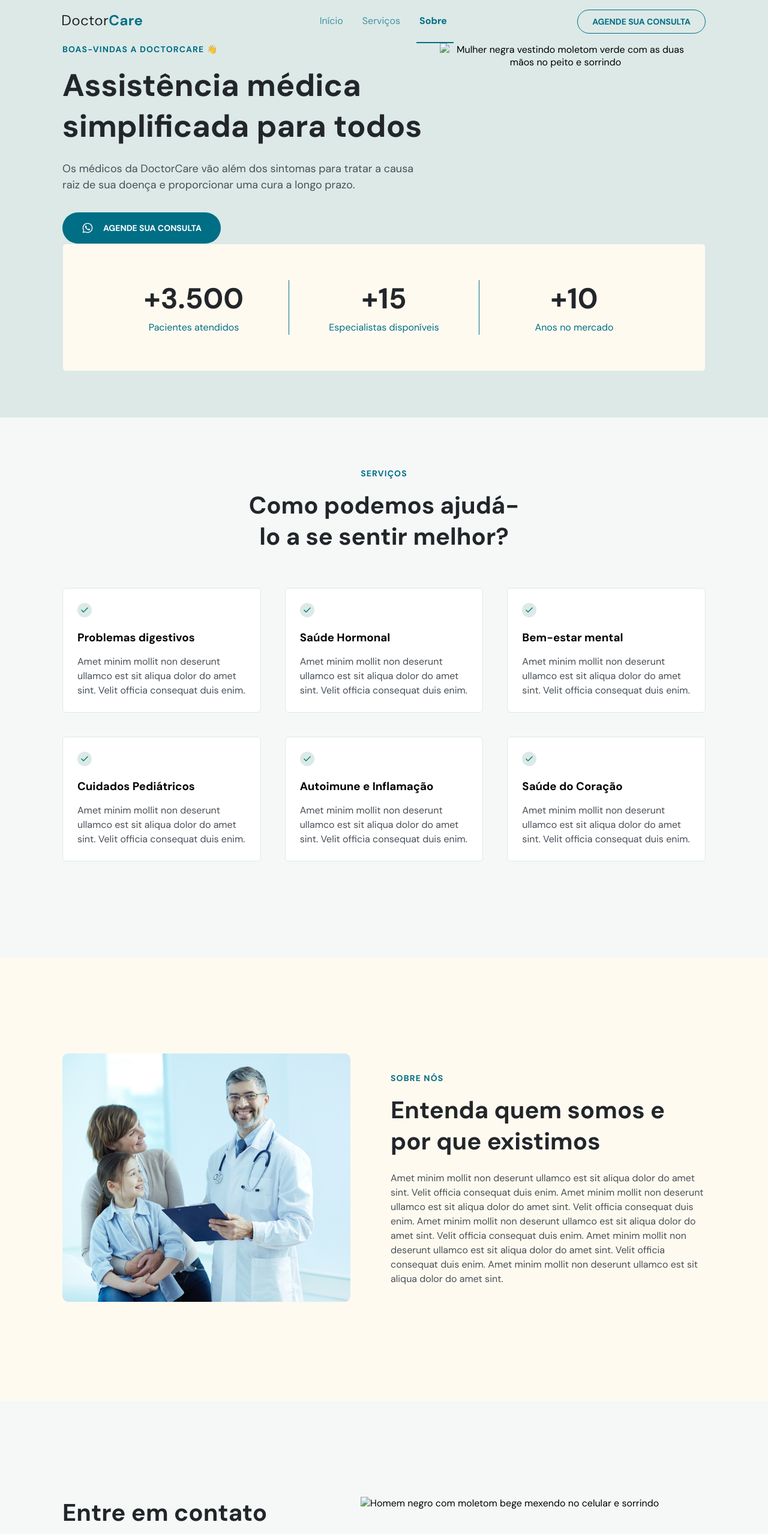
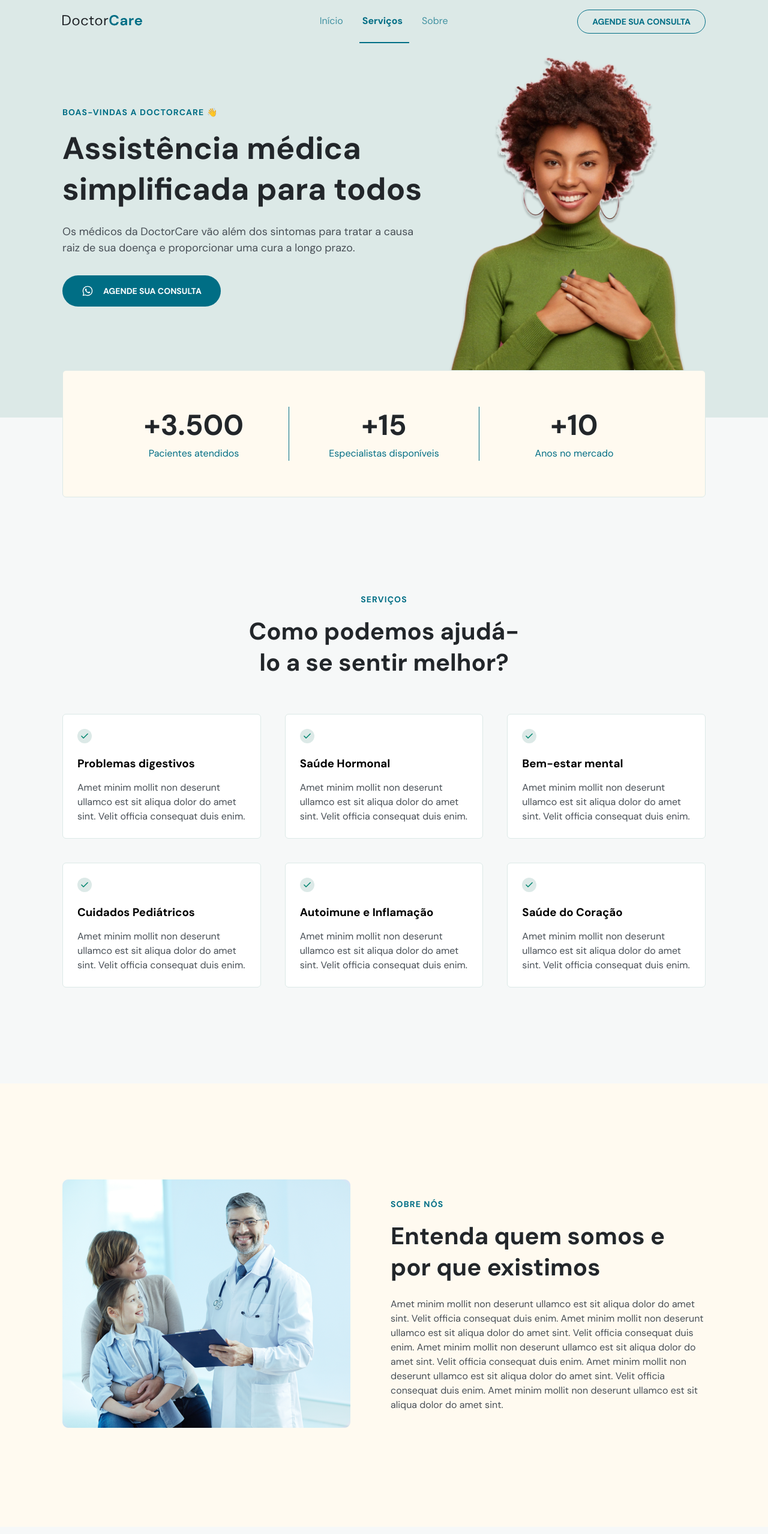
Before and after one commit to IgorFAS/DoctorCare22, a plain HTML site: page index.html in a window 1280 px wide. Shown: the top 2557 px of the page at 60% size. Drawn offline with nearby package versions, Linux system fonts and the light colour scheme; the site is published under a folder, as on GitHub Pages, so addresses that start at the root find nothing.

Commit message:
ajustes de links relativos

```diff
--- a/index.html
+++ b/index.html
@@ -18,7 +18,7 @@
     <meta name="viewport" content="width=device-width, initial-scale=1.0">
     <title>DoctorCare</title>
 
-    <link rel="stylesheet" href="style.css" />
+    <link rel="stylesheet" href="./style.css" />
 
     <link rel="preconnect" href="https://fonts.googleapis.com">
     <link rel="preconnect" href="https://fonts.gstatic.com" crossorigin>
@@ -127,7 +127,7 @@
 
         <div class="col-b">
            <img
-          src="/assets/mulher-negra-com-moletom-verde-com-as-duas-maos-no-peito.png" alt="Mulher negra vestindo moletom verde com as duas mãos no peito e sorrindo"
+          src="./assets/mulher-negra-com-moletom-verde-com-as-duas-maos-no-peito.png" alt="Mulher negra vestindo moletom verde com as duas mãos no peito e sorrindo"
           />
         </div>
 
@@ -237,7 +237,7 @@
         </div>
 
         <div class="col-b">
-          <img src="assets/doutor-feliz-segurando-prancheta-com-pacientes.png" alt="Doutor feliz segurando prancheta com pacientes">
+          <img src="./assets/doutor-feliz-segurando-prancheta-com-pacientes.png" alt="Doutor feliz segurando prancheta com pacientes">
         </div>
       </div>
     </section>
@@ -286,7 +286,7 @@
         </div>
 
         <div class="col-b">
-          <img src="/assets/homem-negro-com-moletom-bege-mexendo-no-celular.png" alt="Homem negro com moletom bege mexendo no celular e sorrindo">
+          <img src="./assets/homem-negro-com-moletom-bege-mexendo-no-celular.png" alt="Homem negro com moletom bege mexendo no celular e sorrindo">
         </div>
       </div>
     </section>
@@ -353,6 +353,6 @@
 
     <!--ScrollReaveal Lib-->
     <script src="https://unpkg.com/scrollreveal"></script>
-    <script src="main.js"></script>
+    <script src="./main.js"></script>
   </body>
 </html>
```
